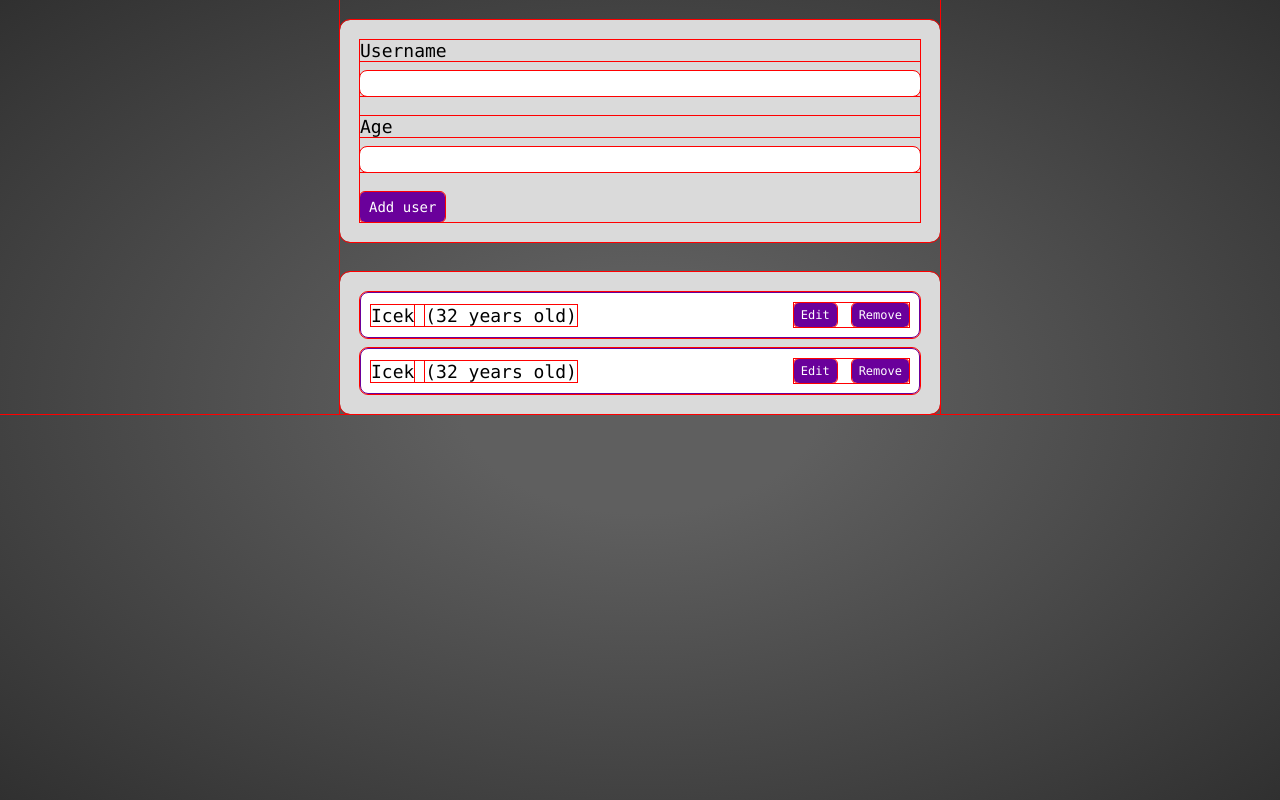
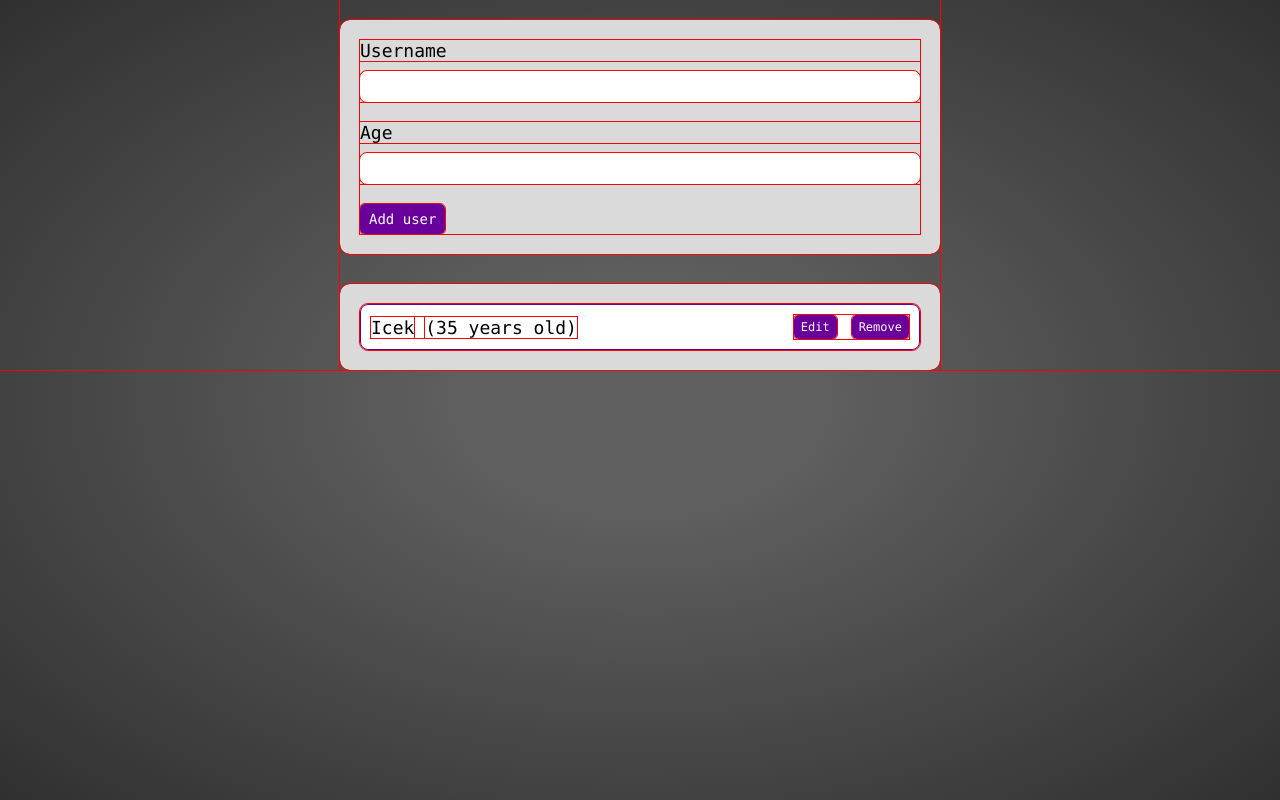
Before and after one commit to bazjerc/cp-user-list, a React (Create React App) app: page / in a window 1280 px wide. Built offline with nearby package versions, Linux system fonts and the light colour scheme.

Commit message:
implement logic for adding users to list and form validation logic

```diff
--- a/src/App.js
+++ b/src/App.js
@@ -4,12 +4,43 @@ import Form from "./components/Form/Form";
 import UserList from "./components/UserList/UserList";
 import Modal from "./components/Modal/Modal";
 
+const mockUsers = [{ id: Math.random(), name: "Icek", age: 35 }];
+
 function App() {
+  const [users, setUsers] = useState(mockUsers);
+  const [isModalShown, setIsModalShown] = useState(false);
+  const [modalData, setModalData] = useState({});
+
+  const addUserHandler = (userData) => {
+    setUsers((currUsers) => {
+      return [...currUsers, userData];
+    });
+  };
+
+  const removeUserHandler = () => {
+    /* const userId = props.id; */
+    console.log(123);
+  };
+
+  const showModalHandler = (modalData) => {
+    setIsModalShown(true);
+    setModalData(modalData);
+  };
+
+  const closeModalHandler = () => {
+    setIsModalShown(false);
+    setModalData({});
+  };
+
   return (
     <div className="app-container">
-      <Form />
-      <UserList />
-      {/* <Modal /> */}
+      <Form onAddUser={addUserHandler} onShowModal={showModalHandler} />
+      {users.length !== 0 && (
+        <UserList users={users} onRemoveUser={removeUserHandler} />
+      )}
+      {isModalShown && (
+        <Modal {...modalData} onCloseModal={closeModalHandler} />
+      )}
     </div>
   );
 }
--- a/src/components/Form/Form.css
+++ b/src/components/Form/Form.css
@@ -23,10 +23,12 @@
   border: none;
   padding: 0.5rem;
   border-radius: 0.7rem;
+  font-size: 1.8rem;
+  font-family: inherit;
 }
 
 .input:focus {
-  outline: none;
+  outline: 1px dashed rgb(106, 0, 155);
 }
 
 .submit-button {
@@ -39,3 +41,7 @@
   cursor: pointer;
   color: white;
 }
+
+.submit-button:focus {
+  outline: none;
+}
--- a/src/components/Form/Form.js
+++ b/src/components/Form/Form.js
@@ -3,7 +3,7 @@ import "./Form.css";
 
 import Card from "../Layout/Card";
 
-function Form() {
+function Form(props) {
   const [enteredUsername, setEnteredUsername] = useState("");
   const [enteredAge, setEnteredAge] = useState("");
 
@@ -21,8 +21,44 @@ function Form() {
     }
   };
 
+  const validateInput = (userData) => {
+    const name = userData.name;
+    const age = userData.age;
+
+    const modalData = {
+      header: "",
+      body: "",
+    };
+
+    if (!name.length || !age.length) {
+      modalData.header = "Empty Input";
+      modalData.body =
+        "Please enter a valid username and age (non-empty values)";
+      props.onShowModal(modalData);
+      return false;
+    }
+    if (+age <= 0) {
+      modalData.header = "Invalid Input";
+      modalData.body = "Please enter a valid age (> 0)";
+      props.onShowModal(modalData);
+      return false;
+    }
+
+    return true;
+  };
+
   const submitHandler = (e) => {
     e.preventDefault();
+
+    const newUser = {
+      name: enteredUsername,
+      age: enteredAge,
+      id: Math.random(),
+    };
+
+    if (!validateInput(newUser)) return;
+
+    props.onAddUser(newUser);
   };
 
   return (
@@ -49,12 +85,13 @@ function Form() {
             name="age"
             id="age-input"
             type="number"
-            min="1"
             step="1"
             onChange={inputChangeHandler}
           />
         </div>
-        <button className="submit-button" type="submit">Add user</button>
+        <button className="submit-button" type="submit">
+          Add user
+        </button>
       </form>
     </Card>
   );
--- a/src/components/Modal/Modal.css
+++ b/src/components/Modal/Modal.css
@@ -3,7 +3,7 @@
   left: 50%;
   top: 25%;
   transform: translate(-50%, -50%);
-  width: 40rem;
+  width: 70rem;
   border-radius: 1.2rem;
   overflow: hidden;
 }
@@ -19,7 +19,7 @@
   font-size: 2rem;
   background-color: white;
   color: black;
-  padding: 2.5rem 2rem 5rem 2rem;
+  padding: 2.5rem 2rem 2.5rem 2rem;
   height: 15rem;
 }
 
@@ -36,3 +36,7 @@
   bottom: 2rem;
   right: 2rem;
 }
+
+.modal-button:focus {
+  outline: none;
+}
--- a/src/components/Modal/Modal.js
+++ b/src/components/Modal/Modal.js
@@ -6,11 +6,17 @@ function Modal(props) {
     <ModalBackground>
       <div className="modal">
         <div className="modal-header">
-          <p>Message</p>
+          <p>{props.header}</p>
         </div>
         <div className="modal-body">
-          <p>Body text</p>
-        <button className="modal-button" type="button">Okay</button>
+          <p>{props.body}</p>
+          <button
+            className="modal-button"
+            type="button"
+            onClick={props.onCloseModal}
+          >
+            Okay
+          </button>
         </div>
       </div>
     </ModalBackground>
--- a/src/components/UserList/UserItem.css
+++ b/src/components/UserList/UserItem.css
@@ -23,3 +23,7 @@
   cursor: pointer;
   color: white;
 }
+
+.user-item-button:focus {
+  outline: none;
+}
--- a/src/components/UserList/UserItem.js
+++ b/src/components/UserList/UserItem.js
@@ -2,14 +2,14 @@ import "./UserItem.css";
 
 function UserItem(props) {
   return (
-    <div className="user-item">
+    <div className="user-item" id={props.id}>
       <p>
         <span className="user-name">{props.name}</span>&nbsp;
         <span className="user-age">({props.age} years old)</span>
       </p>
       <div className="user-item-buttons-container">
         <button className="user-item-button" type="button">Edit</button>
-        <button className="user-item-button" type="button">Remove</button>
+        <button className="user-item-button" type="button" onClick={props.onRemoveUser}>Remove</button>
       </div>
     </div>
   );
--- a/src/components/UserList/UserList.js
+++ b/src/components/UserList/UserList.js
@@ -2,15 +2,20 @@ import Card from "../Layout/Card";
 import UserItem from "./UserItem";
 import "./UserList.css";
 
-function UserList() {
-  let content;
+function UserList(props) {
+  let content = props.users.map((user) => {
+    return (
+      <UserItem
+        name={user.name}
+        age={user.age}
+        userId={props.id}
+        key={user.id}
+        onRemoveUser={props.onRemoveUser}
+      />
+    );
+  });
 
-  return (
-    <Card className="user-list">
-      <UserItem name="Icek" age="32" />
-      <UserItem name="Icek" age="32" />
-    </Card>
-  );
+  return <Card className="user-list">{content}</Card>;
 }
 
 export default UserList;
```
